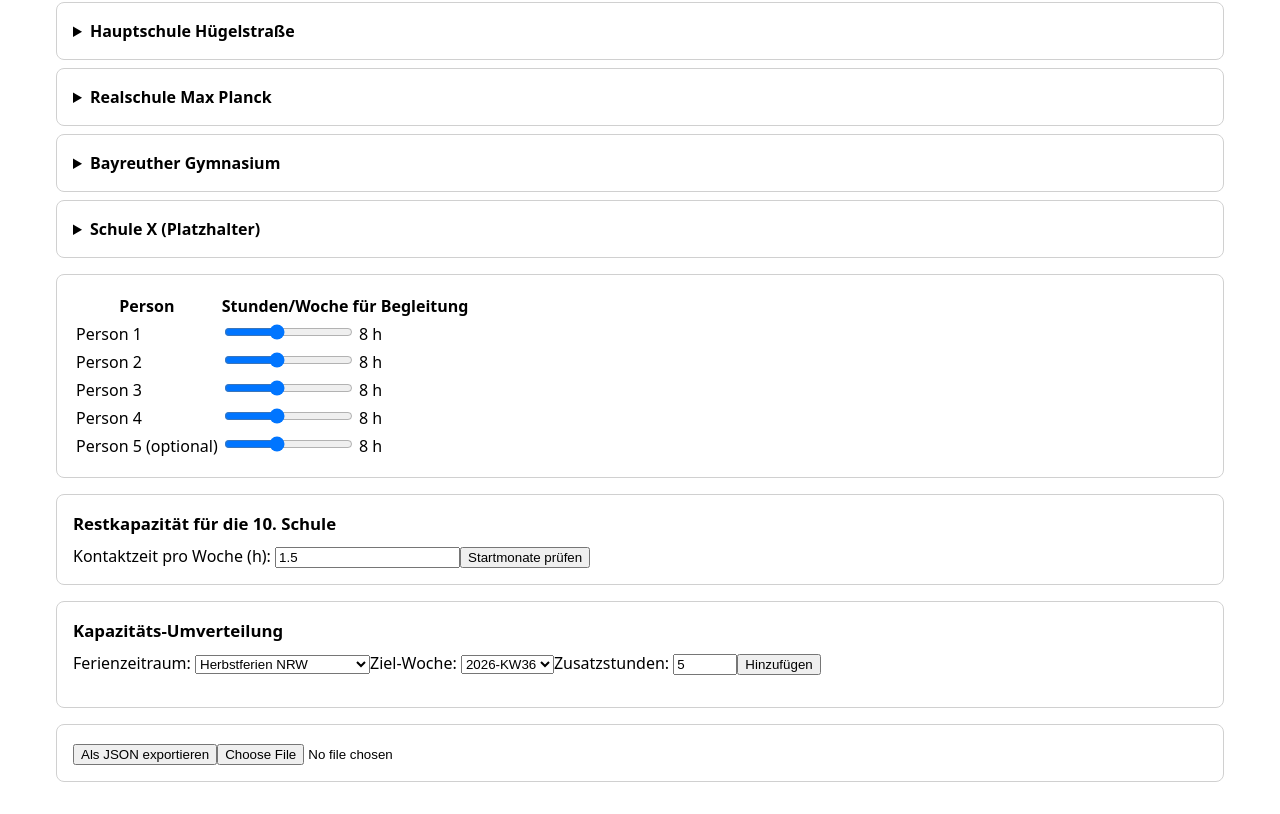
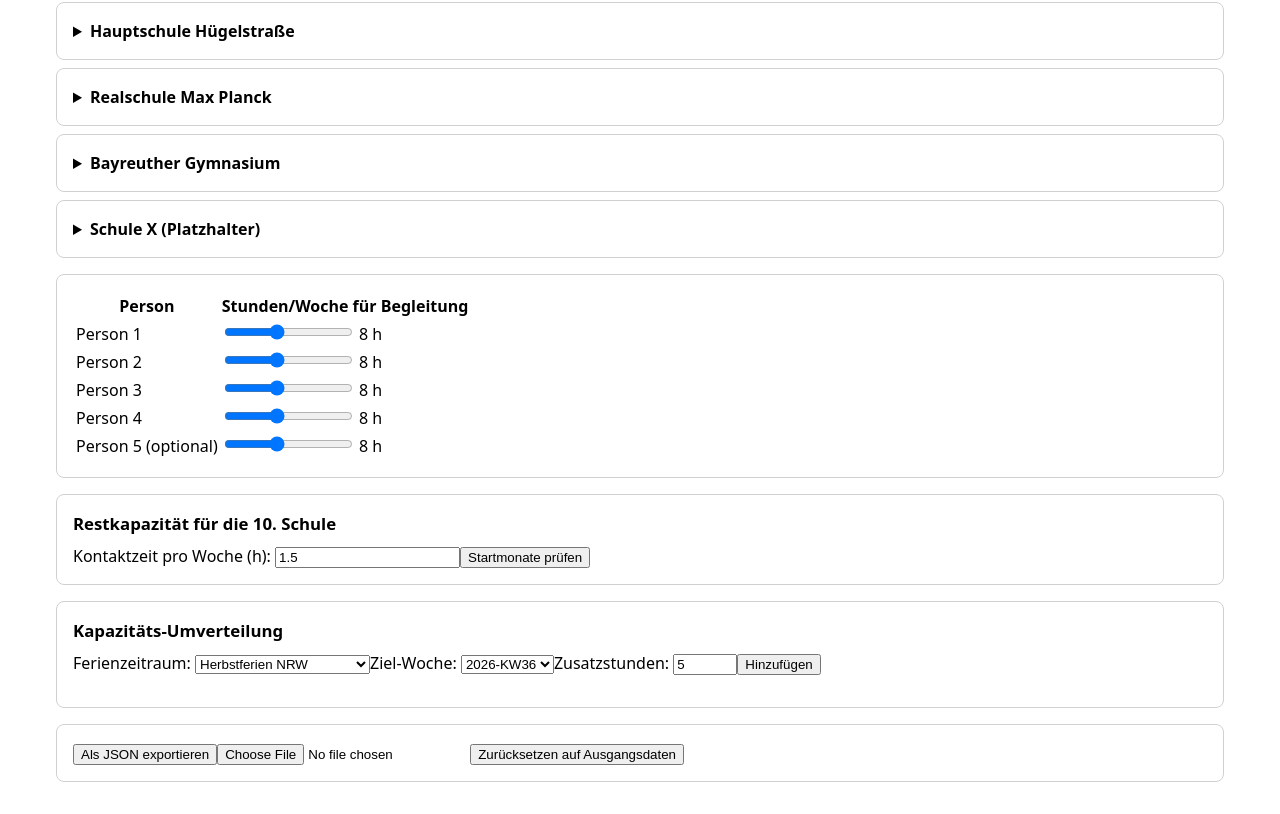
Before and after one commit to paulmeyerthkoeln-cloud/kapazitaetsrechner-schulbegleitung, a React (Vite) app: page / in a window 1280 px wide. Shown: the part 3005-3819 px from the top of the page. Built offline with nearby package versions, Linux system fonts and the light colour scheme.

Commit message:
feat(berechnungstool): persist edits to localStorage with migration and a reset button

```diff
--- a/src/App.tsx
+++ b/src/App.tsx
@@ -33,6 +33,7 @@ export default function App() {
     exportJson,
     importJson,
     importError,
+    zuruecksetzen,
   } = useAppData()
 
   return (
@@ -90,7 +91,7 @@ export default function App() {
         />
       </div>
       <div className="card">
-        <ExportImport exportJson={exportJson} importJson={importJson} importError={importError} />
+        <ExportImport exportJson={exportJson} importJson={importJson} importError={importError} zuruecksetzen={zuruecksetzen} />
       </div>
     </main>
   )
--- a/src/components/ExportImport.tsx
+++ b/src/components/ExportImport.tsx
@@ -2,10 +2,12 @@ export function ExportImport({
   exportJson,
   importJson,
   importError,
+  zuruecksetzen,
 }: {
   exportJson: () => string
   importJson: (json: string) => void
   importError: string | null
+  zuruecksetzen: () => void
 }) {
   function herunterladen() {
     const blob = new Blob([exportJson()], { type: 'application/json' })
@@ -29,6 +31,7 @@ export function ExportImport({
     <div>
       <button onClick={herunterladen}>Als JSON exportieren</button>
       <input type="file" accept="application/json" onChange={hochladen} />
+      <button onClick={zuruecksetzen}>Zurücksetzen auf Ausgangsdaten</button>
       {importError && <p role="alert" style={{ color: 'crimson' }}>{importError}</p>}
     </div>
   )
--- a/src/state/useAppData.ts
+++ b/src/state/useAppData.ts
@@ -1,4 +1,4 @@
-import { useMemo, useState } from 'react'
+import { useEffect, useMemo, useState } from 'react'
 import { format } from 'date-fns'
 import seedData from '../data/data.json'
 import { berechneSzenario } from '../lib/szenario'
@@ -7,12 +7,47 @@ import type { SzenarioTyp, SensitivitaetsParameter } from '../lib/szenario'
 import type { Datenbestand, Einheit, Person, Terminstatus } from '../lib/types'
 
 const PFLICHTFELDER = ['settings', 'personen', 'kalender', 'schulen'] as const
+const STORAGE_KEY = 'kapazitaetsrechner:data'
+
+function pruefePflichtfelder(geparst: unknown): geparst is Datenbestand {
+  const istObjekt = typeof geparst === 'object' && geparst !== null
+  return istObjekt && !PFLICHTFELDER.some((feld) => !(feld in (geparst as object)))
+}
+
+function migriereDatenbestand(d: Datenbestand): Datenbestand {
+  return {
+    ...d,
+    schulen: d.schulen.map((schule) => ({
+      ...schule,
+      reihen: schule.reihen.map((reihe) => ({
+        ...reihe,
+        terminstatus: reihe.terminstatus ?? ('festgelegt' as Terminstatus),
+      })),
+    })),
+  }
+}
+
+function ladeGespeicherteDaten(): Datenbestand | null {
+  try {
+    const roh = localStorage.getItem(STORAGE_KEY)
+    if (!roh) return null
+    const geparst = JSON.parse(roh)
+    if (!pruefePflichtfelder(geparst)) return null
+    return migriereDatenbestand(geparst as Datenbestand)
+  } catch {
+    return null
+  }
+}
 
 export function useAppData() {
-  const [data, setData] = useState<Datenbestand>(seedData as Datenbestand)
+  const [data, setData] = useState<Datenbestand>(() => ladeGespeicherteDaten() ?? (seedData as Datenbestand))
   const [szenario, setSzenario] = useState<SzenarioTyp>('ziel')
   const [sensitivitaet, setSensitivitaet] = useState<SensitivitaetsParameter>({})
   const [importError, setImportError] = useState<string | null>(null)
+
+  useEffect(() => {
+    localStorage.setItem(STORAGE_KEY, JSON.stringify(data))
+  }, [data])
 
   function setPerson(id: string, patch: Partial<Person>) {
     setData((prev) => ({
@@ -147,16 +182,18 @@ export function useAppData() {
   function importJson(json: string) {
     try {
       const geparst = JSON.parse(json)
-      const istObjekt = typeof geparst === 'object' && geparst !== null
-      const fehltFeld = !istObjekt || PFLICHTFELDER.some((feld) => !(feld in geparst))
-      if (fehltFeld) {
+      if (!pruefePflichtfelder(geparst)) {
         throw new Error(`JSON fehlt eines der Pflichtfelder: ${PFLICHTFELDER.join(', ')}`)
       }
-      setData(geparst as Datenbestand)
+      setData(migriereDatenbestand(geparst as Datenbestand))
       setImportError(null)
     } catch (fehler) {
       setImportError(fehler instanceof Error ? fehler.message : 'Import fehlgeschlagen: ungültiges JSON')
     }
+  }
+
+  function zuruecksetzen() {
+    setData(seedData as Datenbestand)
   }
 
   const ergebnis = useMemo(
@@ -186,5 +223,6 @@ export function useAppData() {
     exportJson,
     importJson,
     importError,
+    zuruecksetzen,
   }
 }
```
Also changed, not shown: 1 other file (tests, documents, lock files or other folders).
